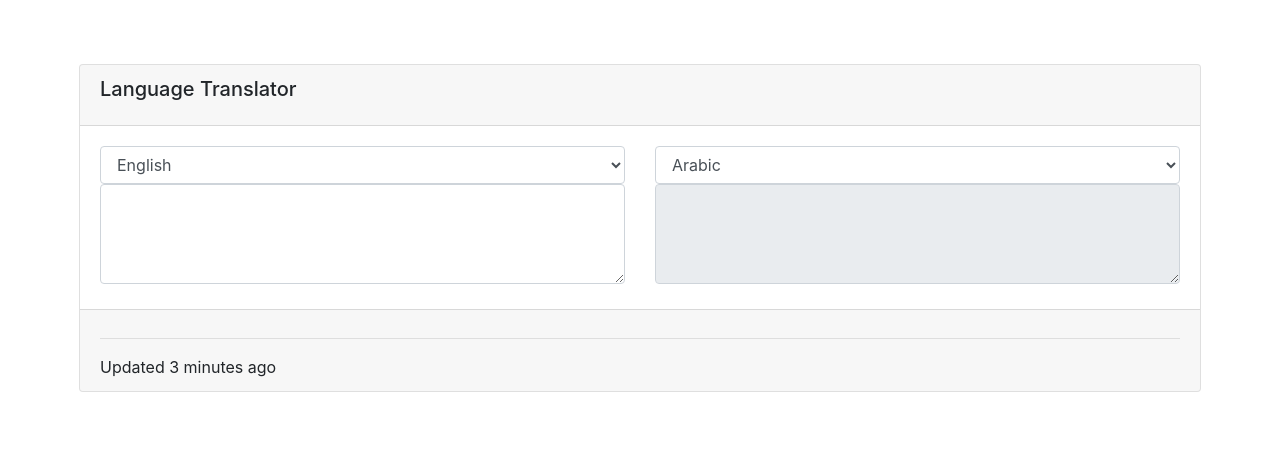
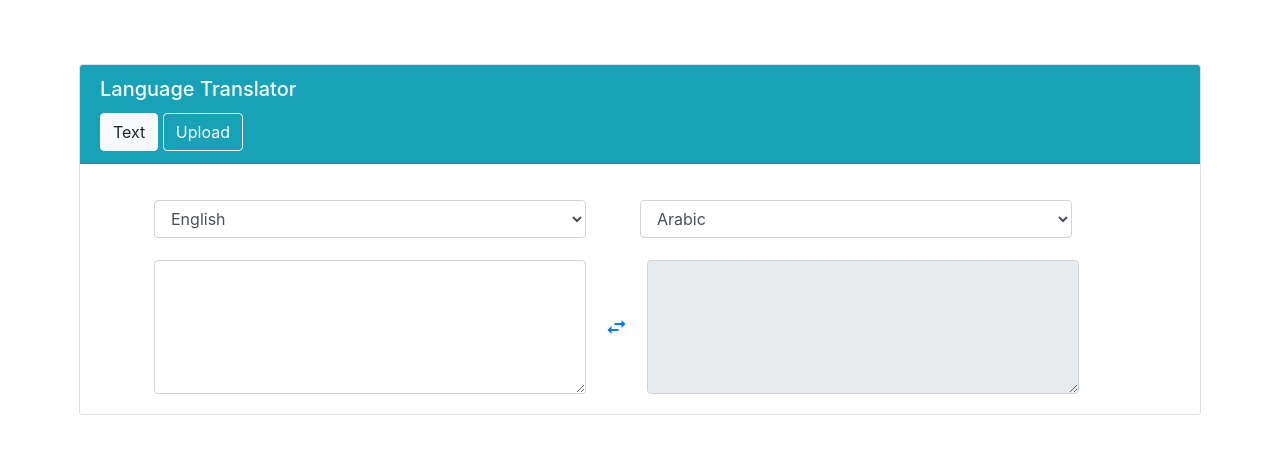
Before and after one commit to ashokv22/translator, a Flask app: page / in a window 1280 px wide. Shown: the top 454 px of the page. Run offline with Flask 2, Linux system fonts and the light colour scheme; some libraries are stand-ins or nearby versions.

Commit message:
this is toggele commit

```diff
--- a/app.py
+++ b/app.py
@@ -21,13 +21,13 @@ def translate():
   trans_text = main.translate(src_lang,dest_lang, ta_src_lang)
   return trans_text
 
-@app.route('/change_lang', methods = ['POST'])
-def change_lang():
-  ta_src_lang = request.form.get('ta_src_lang')
-  src_lang = request.form.get('src_lang')
-  dest_lang = request.form.get('dest_lang')
-  trans_text = main.translate(src_lang,dest_lang, ta_src_lang)
-  return trans_text
+# @app.route('/change_lang', methods = ['POST'])
+# def change_lang():
+#   ta_src_lang = request.form.get('ta_src_lang')
+#   src_lang = request.form.get('src_lang')
+#   dest_lang = request.form.get('dest_lang')
+#   trans_text = demo(src_lang,dest_lang, ta_src_lang)
+#   return trans_text
 
 if __name__ == '__main__':
 	app.run()
--- a/templates/index.html
+++ b/templates/index.html
@@ -4,19 +4,23 @@
 		<title>Get Greeting</title>
 		<link rel="stylesheet" href="https://stackpath.bootstrapcdn.com/bootstrap/4.5.2/css/bootstrap.min.css" integrity="sha384-JcKb8q3iqJ61gNV9KGb8thSsNjpSL0n8PARn9HuZOnIxN0hoP+VmmDGMN5t9UJ0Z" crossorigin="anonymous">
 		<script src="https://ajax.googleapis.com/ajax/libs/jquery/3.5.1/jquery.min.js"></script>
+		<link rel="stylesheet" href="https://fonts.googleapis.com/icon?family=Material+Icons">
+		<link rel="stylesheet" href="css/material.css">
+		<script src="js/material.js"></script>
 	</head>
 <body>
 	<div class="row" style="margin: 5%;">
 		<div class="col-md-12">
 			<div class="card ">
-			<div class="card-header ">
-			<h5 class="card-title">Language Translator</h5>
+				<div class="card-header bg-info" >
+				<h5 class="card-title text-light ">Language Translator</h5>
+				<input type="button" name="tras_txt" class="btn btn-outline-light tras_txt_btn" value="Text">
+				<input type="button" name="up_file"  class="btn btn-outline-light up_file_btn" value="Upload">
 				</div>
-			<form name="form" action="/demo">
-				<div class="card-body" style="margin-bottom: 1%;">
-					<div class="row form-group">
-						<div class="col-sm-6 mb-10">
-						<select class="form-control col-lg-15" name="src_lang" id="src_lang">
+					<div class="card-body">
+						<form name="form"></form>
+						<div class="form-inline">
+							<select class="form-control" style="width: 40%;margin-left: 5%;" name="src_lang" id="src_lang">
 								<option value="ar" id="ar"> Arabic </option>
 								<option value="bn" id="bn"> Bengali </option>
 								<option value="zh" id="zn-CN"> Chinese </option>
@@ -28,11 +32,8 @@
 								<option value="ru" id="ru"> Russian </option>
 								<option value="es" id="es"> Spanish </option>
 							</select>
-						<textarea class="form-control col-sm-15" required style="height:100%" name="ta_src_lang" id="ta_src_lang" ></textarea>
-						</div>
 
-						<div class="col-sm-6 mb-10">
-						<select class="form-control col-lg-15" name="dest_lang" id="dest_lang">
+							<select class="form-control" style="width: 40%;margin-left: 5%;" name="dest_lang" id="dest_lang">
 								<option disabled selected> Select Language </option>
 								<option value="ar" id="ar" selected> Arabic </option>
 								<option value="bn" id="bn"> Bengali </option>
@@ -45,15 +46,16 @@
 								<option value="ru" id="ru"> Russian </option>
 								<option value="es" id="es"> Spanish </option>
 							</select>
-						<textarea class="form-control col-lg-15" disabled style="height:100%" name="ta_desc_lang_1" id="ta_desc_lang"></textarea>
 						</div>
+						<div class="form-inline text_div" style="margin-top: 2%">
+							<textarea class="form-control" style="width: 40%;margin-left: 5%;margin-right: 0.5%;" rows="5" name="ta_src_lang" id="ta_src_lang" ></textarea>
+							<button class="btn btn-link swap-btn"><i class="material-icons">swap_horiz</i></button>
+							<textarea class="form-control" style="width: 40%;margin-left: 0.5%;" rows="5" disabled name="ta_desc_lang_1" id="ta_desc_lang"></textarea>
+						</div>
+						<div class="upload_div" style="margin-top: 2%;">
+							<button class="btn btn-outline-info" style="margin: 5%;margin-left: 45%;">Browse</button>
 						</div>
 					</form>
-			</div>
-			<div class="card-footer ">
-			<hr>
-			<div class="stats">
-				<i class="fa fa-history"></i> Updated 3 minutes ago {{src_text}}
 				</div>
 			</div>
 		</div>
@@ -62,12 +64,13 @@
 </body>
 <script>
 
-
+/*
 $('#ta_src_lang').on('input', function()
 {
 	ta_src_lang=$('#ta_src_lang').val()
 	src_lang=$("#src_lang").val()
 	dest_lang=$("#dest_lang").val()
+	console.log(ta_src_lang)
 	$.post("/translate",{ ta_src_lang: ta_src_lang,src_lang:src_lang,dest_lang:dest_lang }).done(function (data)
 	{
 		console.log(data)
@@ -81,15 +84,96 @@ $('#ta_src_lang').on('input', function()
 		}
 	});
 });
+*/
+$(document).ready(function(){
+
+    $(".upload_div").hide();
+	$(".tras_txt_btn").addClass("active")
+
+});
+
+$(document).on("click",".up_file_btn",function()
+{
+    $(".text_div").hide();
+	$(".upload_div").show();
+	$(".up_file_btn").addClass("active")
+	$(".tras_txt_btn").removeClass("active")
+
+});
+
+$(document).on("click",".tras_txt_btn",function()
+{
+    $(".text_div").show();
+	$(".upload_div").hide();
+	$(".up_file_btn").removeClass("active")
+	$(".tras_txt_btn").addClass("active")
+});
+
+var globalTimeout = null;
+$('#ta_src_lang').keyup(function() {
+  if (globalTimeout != null) {
+    clearTimeout(globalTimeout);
+  }
+  globalTimeout = setTimeout(function() {
+    globalTimeout = null;
+	ta_src_lang=$('#ta_src_lang').val()
+	src_lang=$("#src_lang").val()
+	dest_lang=$("#dest_lang").val()
+	$('#ta_desc_lang').val(ta_src_lang)
+	console.log(ta_src_lang)
+	$.post("/translate",{ ta_src_lang: ta_src_lang,src_lang:src_lang,dest_lang:dest_lang }).done(function (data)
+	{
+		console.log(data)
+		if(data=="")
+		{
+			alert("Somthing went wrong please try again later...")
+		}
+		else
+		{
+			$('#ta_desc_lang').val(data)
+		}
+	});
+  }, 300);
+});
+
+$(document).on("click",".swap-btn",function(){
+
+	src_lang=$("#src_lang").val()
+	dest_lang=$("#dest_lang").val()
+	ta_src_lang=$('#ta_src_lang').val()
+	ta_desc_lang=$('#ta_desc_lang').val()
+	//select
+	toggle_src=$("#dest_lang").val(src_lang)
+	toggle_dest=$("#src_lang").val(dest_lang)
+	//text
+	ta_toggle_src=$("#ta_src_lang").val(ta_desc_lang)
+	//ta_toggle_dest=$("#ta_desc_lang").val(ta_src_lang)
+
+	$.post("/translate",{ ta_src_lang: ta_toggle_src,src_lang:toggle_src.val(),dest_lang:toggle_dest.val() }).done(function (data)
+	{
+		if(data=="")
+		{
+			alert("Somthing went wrong please try again later...")
+		}
+		else
+		{
+			//$('#ta_desc_lang').val(data)
+			$('#ta_desc_lang').val(data)
+
+		}
+	});
+
+
+});
 
 $(document).on('change',"#dest_lang", function()
 {
 	ta_src_lang=$('#ta_src_lang').val()
 	src_lang=$("#src_lang").val()
 	dest_lang=$("#dest_lang").val()
-	console.log(ta_src_lang)
-	console.log(src_lang)
-	$.post("/change_lang",{ ta_src_lang: ta_src_lang,src_lang:src_lang,dest_lang:dest_lang }).done(function (data)
+
+	$('#ta_desc_lang').val(ta_src_lang)
+	$.post("/translate",{ ta_src_lang: ta_src_lang,src_lang:src_lang,dest_lang:dest_lang }).done(function (data)
 	{
 		if(data=="")
 		{
```
Lines whose indentation alone changed are shown as unchanged.
